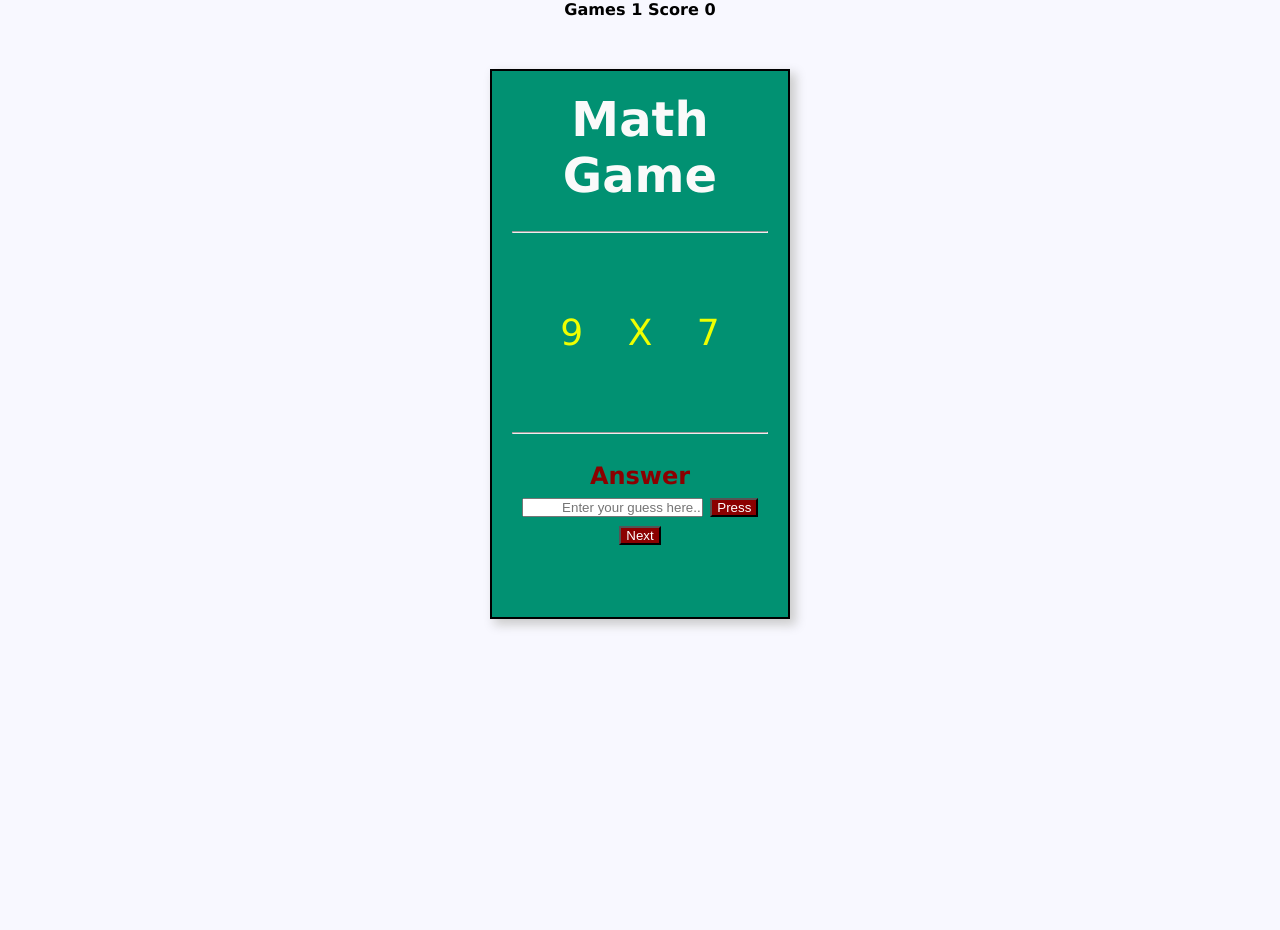
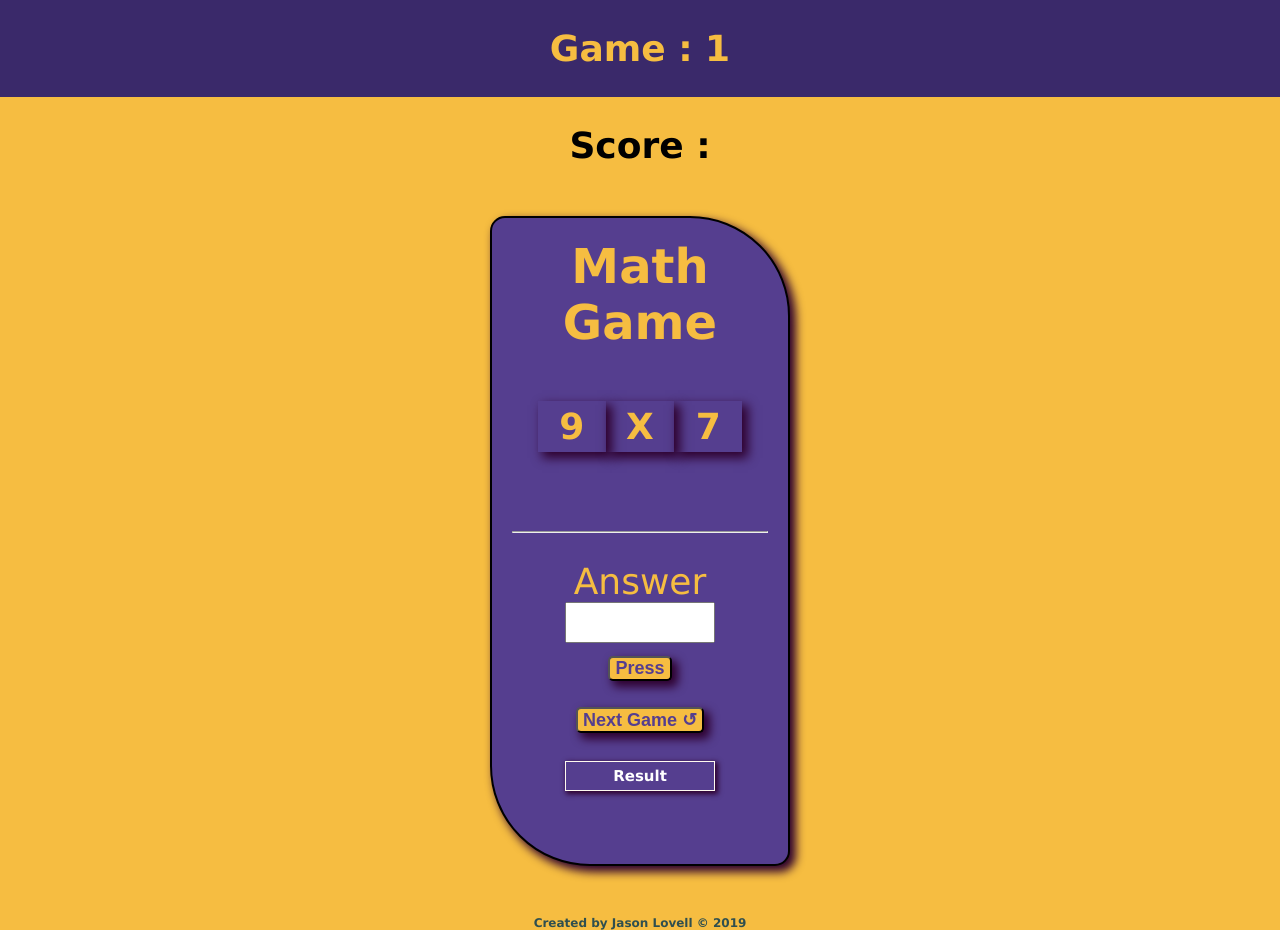
Before and after one commit to JasonLovell/Math-Game, a plain HTML site: page index.html in a window 1280 px wide. Before the commit the page ends 800 px from the top, so only its background shows below. Drawn offline with Linux system fonts and the light colour scheme.

Commit message:
Style and sound added

```diff
--- a/css/style.css
+++ b/css/style.css
@@ -4,25 +4,37 @@
     box-sizing: border-box;
 }
 
+
+
 body {
-    background-color: ghostwhite;
+    background-color: #F6BD41;
     text-align: center;
     font-family: 'Lucida Sans', 'Lucida Sans Regular', 'Lucida Grande', 'Lucida Sans Unicode', Geneva, Verdana, sans-serif;
     font-size: x-large;
+    font-weight: 700;
+}
+
+#gameCount {
+        background-color: #3A296A;
+        border-bottom: 2px 5px black;
+
+        color: #F6BD41;
 }
 
 #box {
     width: 300px;
-    height:550px;
+    height:650px;
     padding: 20px;
     margin: 50px auto;
-    background-color: rgb(1, 145, 114);
+    background-color: #553E8F;
     border: 2px solid black;
-    box-shadow: 5px 5px 10px 1px #ccc;
+    box-shadow: 5px 5px 10px 1px rgb(46, 0, 46);
+    border-radius: 15px 100px 15px 100px;
 }
 
 #gameName {
-        color: rgb(250, 250, 250);
+        color: #F6BD41;
+
 }
 
 #block {
@@ -32,24 +44,54 @@ body {
 }
 
 #num1, #num2, #operatorSymbol {
+    padding: 5px 20px;
+    box-shadow: 5px 5px 10px 1px rgb(46, 0, 46);
     font-size: 1.5em;
     width: 100px;
-    color: rgb(238, 255, 0);
+    color: #F6BD41;
     flex: 1fr;
 }
 
 #sumAnswer {
-    font-size: 1em;
-    font-weight: bold;
-    color: darkred;
+    font-size: 1.5em;
+    font-weight: 400;
+    color: #F6BD41;
 }
 
 #sumInput {
+    font-size: xx-large;
+    font-weight: 600;
+    width: 150px;
     text-align: right;
 }
 
 .btn {
+    box-shadow: 5px 5px 10px 1px rgb(46, 0, 46);
+    margin: 5%;
     padding: 0 5px;
-    background-color: darkred;
+    font-size: large;
+    background-color: #F6BD41;
+    color: #553E8F;
+    font-weight: 800;
+    border-radius: 5px 5px 5px 5px
+}
+
+.btn:active {
+    box-shadow: 1px 1px 1px 1px rgb(46, 0, 46);
+
+}
+
+#sign {
+    font-size: .5em;
+    color: darkslategray;
+}
+
+#Mark {
+    margin: 15px auto;
+    width: 150px;
+    font-size: 15px;
+    padding: 5px 2px;
+    border: 1px solid floralwhite;
     color: white;
+    box-shadow: 2px 2px 5px 1px rgb(46, 0, 46);
 }
--- a/index.html
+++ b/index.html
@@ -2,6 +2,7 @@
 <html lang="en">
 <head>
     <link rel="stylesheet" href="css/style.css">
+
     <meta charset="UTF-8">
     <meta name="viewport" content="width=device-width, initial-scale=1.0">
     <meta http-equiv="X-UA-Compatible" content="ie=edge">
@@ -9,16 +10,22 @@
 </head>
 <body onload="nextGame()">
     <!-- Score -->
-    <div id="score"><h6>Games <span id="games" value=""></span> Score <span id="scoreTotal" value=""></span></h6></div>
+    <div id="gameCount">
+        <br>
+
+        <h2>Game : <span id="games" value=""></span></h2>
+        <br>
+    </div>
+    <div id="score">
+         <br>
+         <h2>Score : <span id="scoreTotal" value=""></span></h2>
+
 
     <!-- Container Box-->
     <div id="box">
 
         <!-- Title-->
         <h1 id="gameName">Math Game</h1>
-        <br>
-        <hr>
-        <br>
         <div>
         <div id="block">
 
@@ -31,19 +38,31 @@
         </div>
 
         <br>
+
         <hr>
         <br>
         <!-- Result Value / Sum Answer-->
         <div id="sumAnswer">Answer</div>
 
-        <input type="text" id="sumInput" placeholder="Enter your guess here..">
+        <div><input type="text" id="sumInput" onfocus="this.value=''"></div>
+        <div>
         <input type="button" onclick="sumGame()" id="pressButton" class="btn" value="Press">
-
-        <input type="button" onclick="nextGame()" id="pressButton" class="btn" value="Next">
-
-        <div id="Mark">Result</div>
+    </div>
+    <div>
+        <input type="button" onclick="nextGame()" id="pressButton" class="btn" value="Next Game &#8634;">
 
     </div>
+    <div id="Mark"></div>
+
+    </div>
+
+</div>
+
+
+
+
+<div id="sign"><section>Created by Jason Lovell &copy 2019</section></div>
+
     <script src="js/script.js"></script>
 </body>
 </html>
--- a/js/script.js
+++ b/js/script.js
@@ -9,17 +9,29 @@ var result;
 var games;
 var gamesCount=0;
 var score;
-var counter=0;
+var counter=1;
+var Mark;
+var backSound = new Audio();
+backSound.src = "sound/backSound.mp3";
+var correct = new Audio();
+correct.src = "sound/correct.mp3";
+var wrong = new Audio();
+wrong.src = "sound/wrong.mp3";
+
+
 
 //Game Start Function
 function nextGame() {
-
+    backSound.play();
+    backSound.volume = 0.4;
     //Collect Div Sections to change
     num1 = document.getElementById("num1");
     num2 = document.getElementById("num2");
     sumAnswer = document.getElementById("sumAnswer");
     games = document.getElementById("games");
     score = document.getElementById("scoreTotal");
+    Mark=document.getElementById("Mark");
+
 
     //Create two random numbers and Create a Multiplied Sum with them
     randomNumber1 = Math.floor((Math.random() *10) + 1);
@@ -32,11 +44,11 @@ function nextGame() {
 
     //Assign value to Answer display
     sumAnswer.innerHTML="Answer";
-    document.getElementById("Mark").innerHTML="";
+    Mark.innerHTML="Result";
     gamesCount = gamesCount+1;
 
     games.innerHTML=gamesCount;
-    score.innerHTML=counter;
+
 
 }
 
@@ -46,14 +58,19 @@ function sumGame(){
 
 
     if(result === sumInput){
-        document.getElementById("Mark").innerHTML="Smart Arse!";
+
+
+        score.innerHTML=counter;
+        counter = counter+1;
+        Mark.innerHTML="Correct!";
         sumAnswer.innerHTML=result;
-        counter = counter+1;
+        correct.play();
+
     }
     else
     {
-        document.getElementById("Mark").innerHTML="Try Another Stupid!";
-
+        Mark.innerHTML="More practice!";
+        wrong.play();
     }
 
  }
```
Also changed, not shown: 5 other files.
